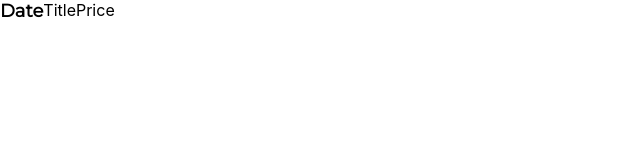
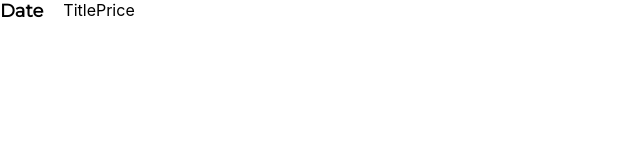
Before and after one commit to itsskofficial/Expense-Tracker, a React (Create React App) app: page / in a window 1280 px wide. Shown: the top 160 px of the page, without its empty margins (0-640 px from the left). Built offline with nearby package versions, Linux system fonts and the light colour scheme.

Commit message:
Dec 1, 2022, 2:38 PM

```diff
--- a/src/css/ExpenseItem.css
+++ b/src/css/ExpenseItem.css
@@ -12,5 +12,5 @@
 .expense-item-info{
     display: flex;
     width: 100%;
-    margin-left: ;
+    margin-left: 20px;
 }
```
